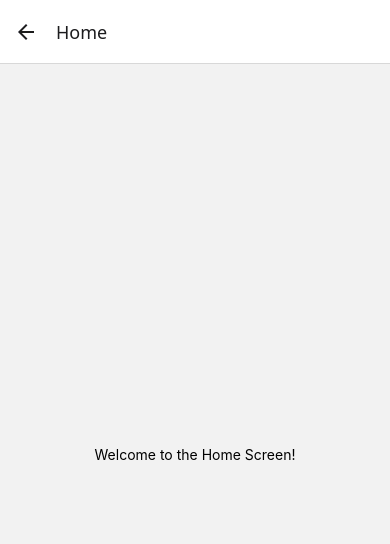
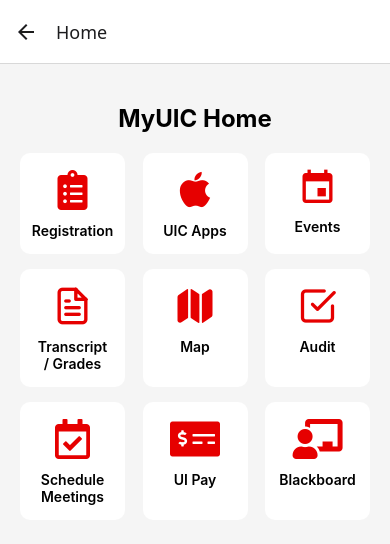
Before and after one commit to RickyTheCoder/myUIC, a React Native app in the folder frontend/: screen /Home in a window 390 px wide. Shown: the top 544 px of the page. Built offline with nearby package versions, Linux system fonts and the light colour scheme.

Commit message:
Home page

```diff
--- a/frontend/Home.js
+++ b/frontend/Home.js
@@ -1,10 +1,57 @@
 import React from 'react';
-import { View, Text, StyleSheet } from 'react-native';
+import { View, Text, StyleSheet, TouchableOpacity } from 'react-native';
+import { FontAwesome5, MaterialIcons, Entypo, Feather, Ionicons } from '@expo/vector-icons';
 
 export default function HomeScreen() {
   return (
     <View style={styles.container}>
-      <Text>Welcome to the Home Screen!</Text>
+      <Text style={styles.header}>MyUIC Home</Text>
+      <View style={styles.grid}>
+        <TouchableOpacity style={styles.card}>
+          <FontAwesome5 name="clipboard-list" size={40} color="#e60000" />
+          <Text style={styles.label}>Registration</Text>
+        </TouchableOpacity>
+
+        <TouchableOpacity style={styles.card}>
+          <Entypo name="app-store" size={40} color="#e60000" />
+          <Text style={styles.label}>UIC Apps</Text>
+        </TouchableOpacity>
+
+        <TouchableOpacity style={styles.card}>
+          <MaterialIcons name="event" size={40} color="#e60000" />
+          <Text style={styles.label}>Events</Text>
+        </TouchableOpacity>
+
+        <TouchableOpacity style={styles.card}>
+          <Feather name="file-text" size={40} color="#e60000" />
+          <Text style={styles.label}>Transcript / Grades</Text>
+        </TouchableOpacity>
+
+        <TouchableOpacity style={styles.card}>
+          <Ionicons name="map" size={40} color="#e60000" />
+          <Text style={styles.label}>Map</Text>
+        </TouchableOpacity>
+
+        <TouchableOpacity style={styles.card}>
+          <Feather name="check-square" size={40} color="#e60000" />
+          <Text style={styles.label}>Audit</Text>
+        </TouchableOpacity>
+
+        <TouchableOpacity style={styles.card}>
+          <FontAwesome5 name="calendar-check" size={40} color="#e60000" />
+          <Text style={styles.label}>Schedule Meetings</Text>
+        </TouchableOpacity>
+
+        <TouchableOpacity style={styles.card}>
+          <FontAwesome5 name="money-check-alt" size={40} color="#e60000" />
+          <Text style={styles.label}>UI Pay</Text>
+        </TouchableOpacity>
+
+        <TouchableOpacity style={styles.card}>
+          <FontAwesome5 name="chalkboard-teacher" size={40} color="#e60000" />
+          <Text style={styles.label}>Blackboard</Text>
+        </TouchableOpacity>
+      </View>
     </View>
   );
 }
@@ -12,7 +59,33 @@
 const styles = StyleSheet.create({
   container: {
     flex: 1,
+    backgroundColor: '#f5f5f5',
+    padding: 20,
+  },
+  header: {
+    fontSize: 24,
+    fontWeight: 'bold',
+    textAlign: 'center',
+    marginVertical: 20,
+  },
+  grid: {
+    flexDirection: 'row',
+    flexWrap: 'wrap',
+    justifyContent: 'space-between',
+  },
+  card: {
+    backgroundColor: '#fff',
+    width: '30%',
     alignItems: 'center',
-    justifyContent: 'center',
+    padding: 15,
+    borderRadius: 10,
+    marginBottom: 15,
+    elevation: 3,
+  },
+  label: {
+    fontSize: 14,
+    fontWeight: '600',
+    textAlign: 'center',
+    marginTop: 10,
   },
 });
```
